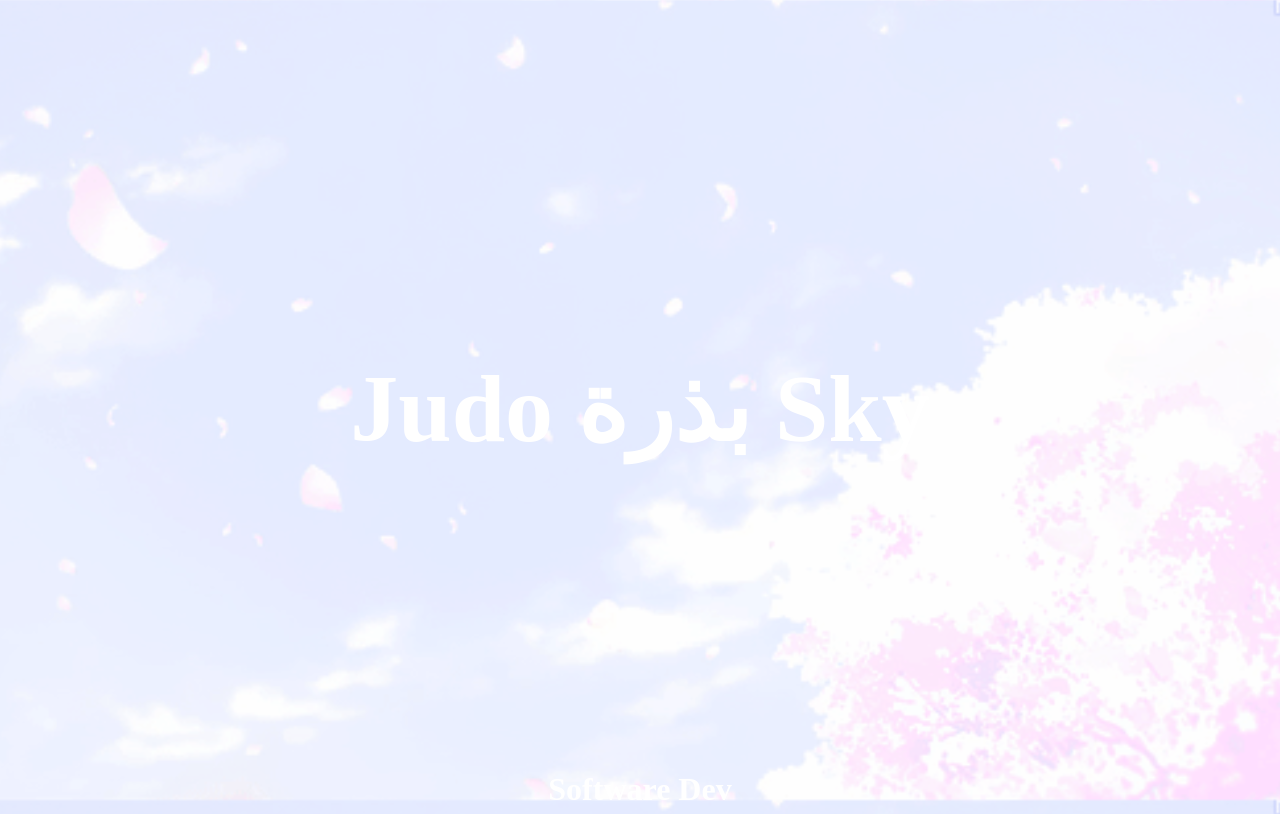
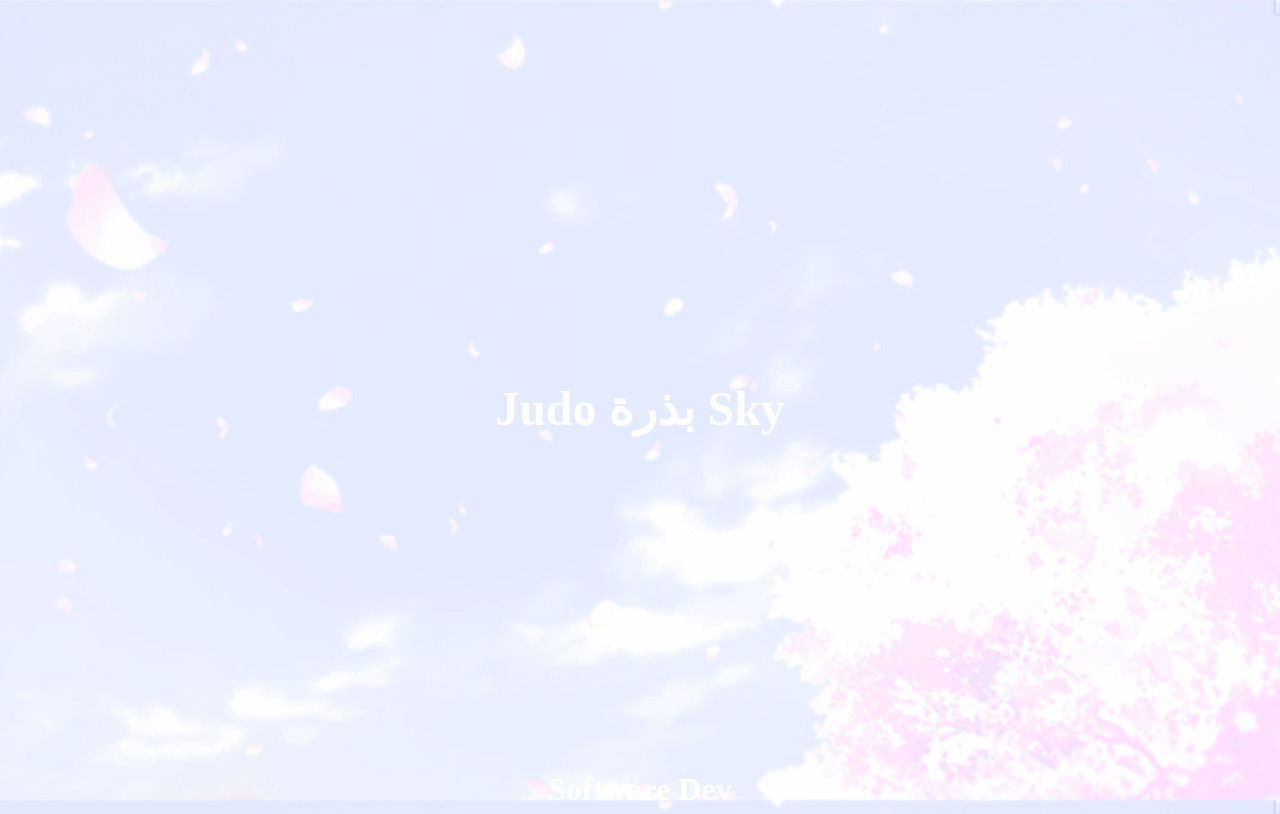
Before and after one commit to judoseedsky/judo, a React (Create React App) app: page / in a window 1280 px wide. Shown: the top 814 px of the page. Built offline with nearby package versions, Linux system fonts and the light colour scheme.

Commit message:
downloaded image and added it back

```diff
--- a/src/App.css
+++ b/src/App.css
@@ -13,7 +13,9 @@ h2, h3, h4 {
 }
 
 h1 {
-  font-size: 6rem;
+  font-size: 3rem;
+  padding-left: 1rem;
+  padding-right: 1rem;
 }
 
 h2 {
@@ -23,7 +25,7 @@ h2 {
 .judo {
   height: 100vh;
   display: flex;
-  flex-direction: row;
+  flex-direction: column;
   justify-content: center;
   align-items: center;
 }
@@ -43,7 +45,7 @@ h2 {
 
 #dev:hover, #prod:hover, #greek:hover {
   text-decoration: line-through;
-  background-image: url('https://thumbs.gfycat.com/ImpassionedTameBullfrog-max-1mb.gif');
+  background-image: url('../src/img/spinningbuddha.gif');
   background-repeat: no-repeat;
   background-position: top;
   background-size: contain;
```
Also changed, not shown: src/img/spinningbuddha.gif (added).
